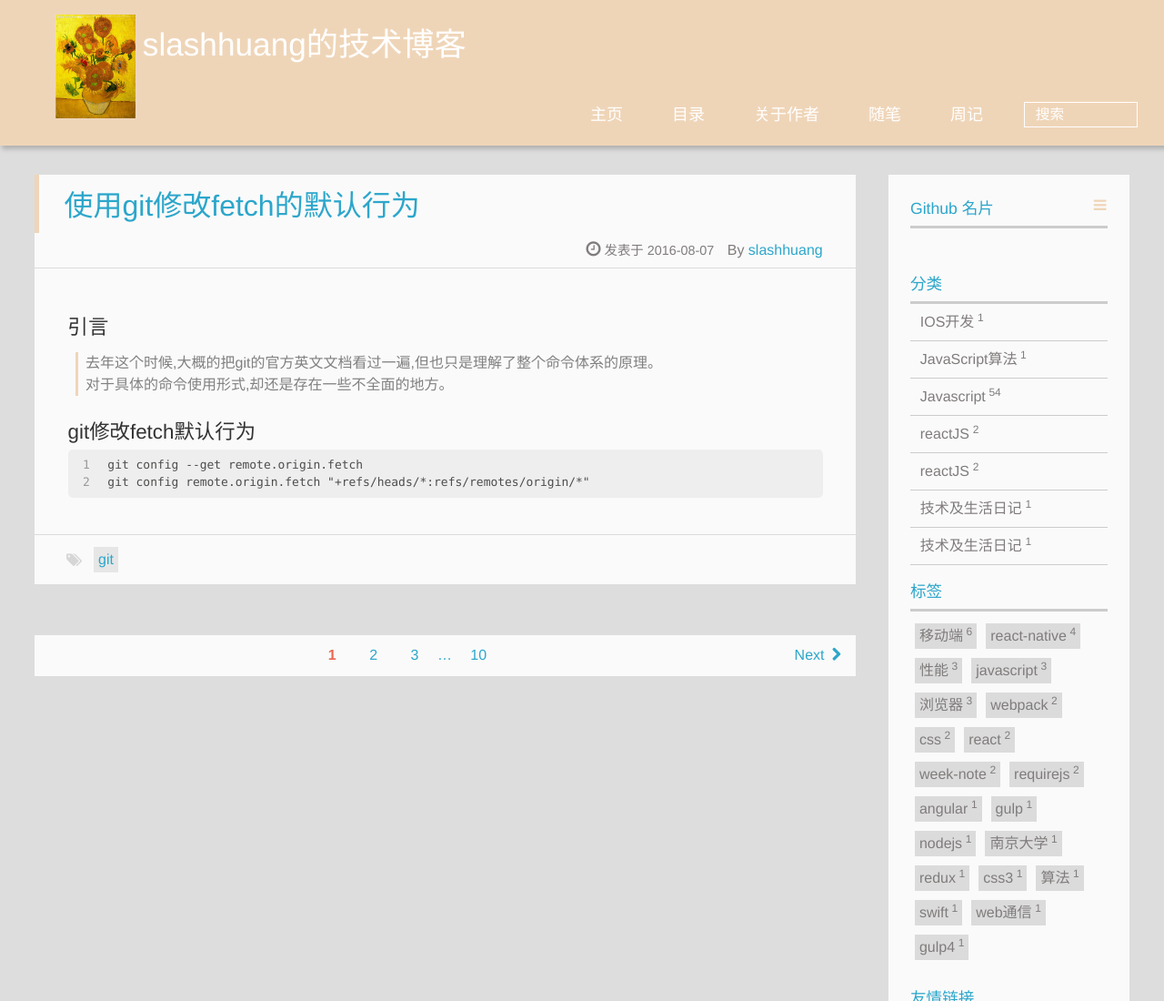
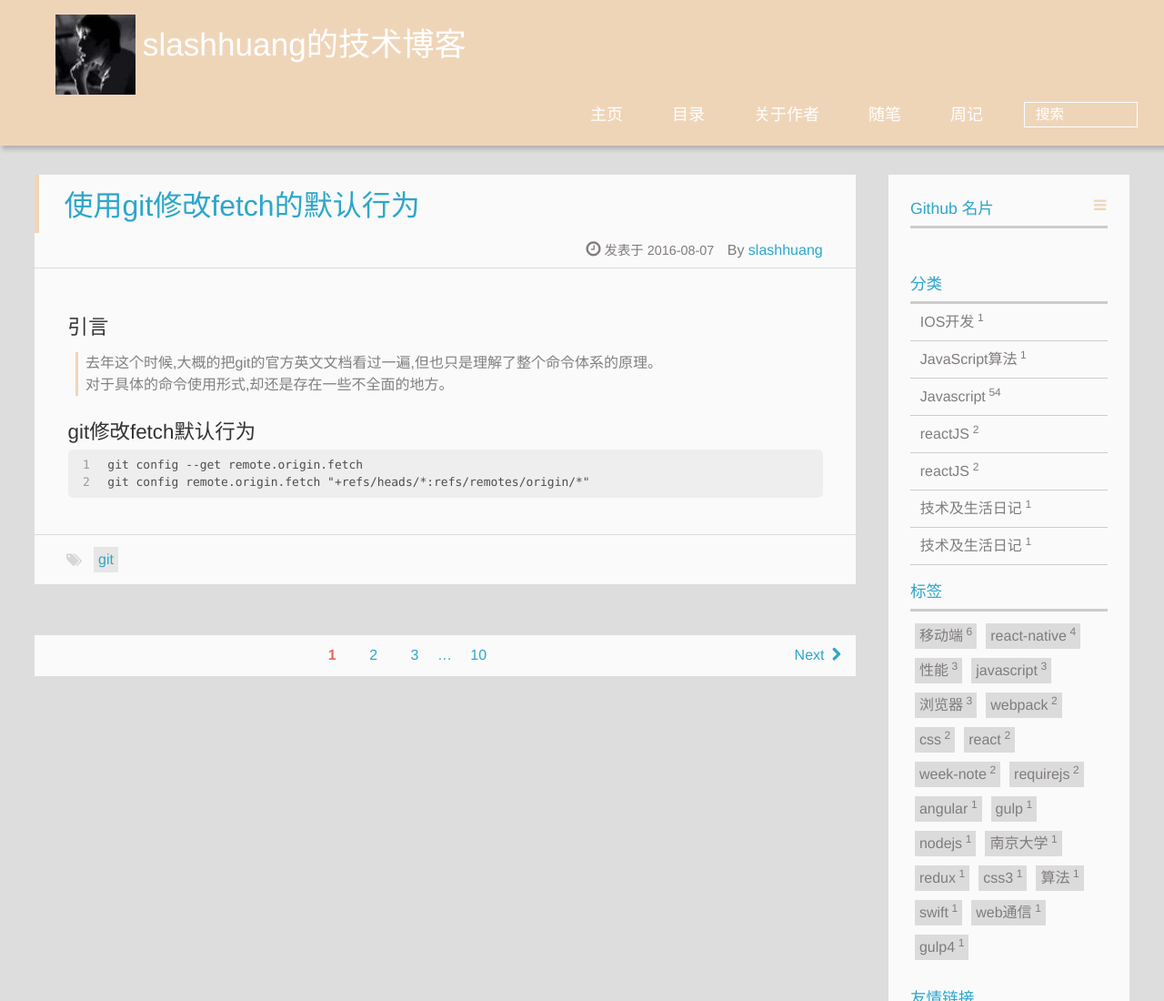
Before and after one commit to slashhuang/pure-node-notebook, a website: page public/html/layout.html in a window 1280 px wide. Shown: the top 1100 px of the page at 91% size. Drawn offline with Linux system fonts and the light colour scheme; a script that the page names is missing.

Commit message:
update branch

```diff
--- a/public/html/layout.html
+++ b/public/html/layout.html
@@ -25,7 +25,7 @@
         <div>
             <div id="imglogo">
                 <a href="/">
-                    <img src="/img/logo.jpg" alt="slashhuang的技术博客" title="slashhuang的技术博客" />
+                    <img src="/img/avatar.jpeg" alt="slashhuang的技术博客" title="slashhuang的技术博客" />
                 </a>
             </div>
             <div id="textlogo">
```
Also changed, not shown: README.md, lesson-demo/lesson3-5.png (added), public/img/avatar.jpeg (added).
